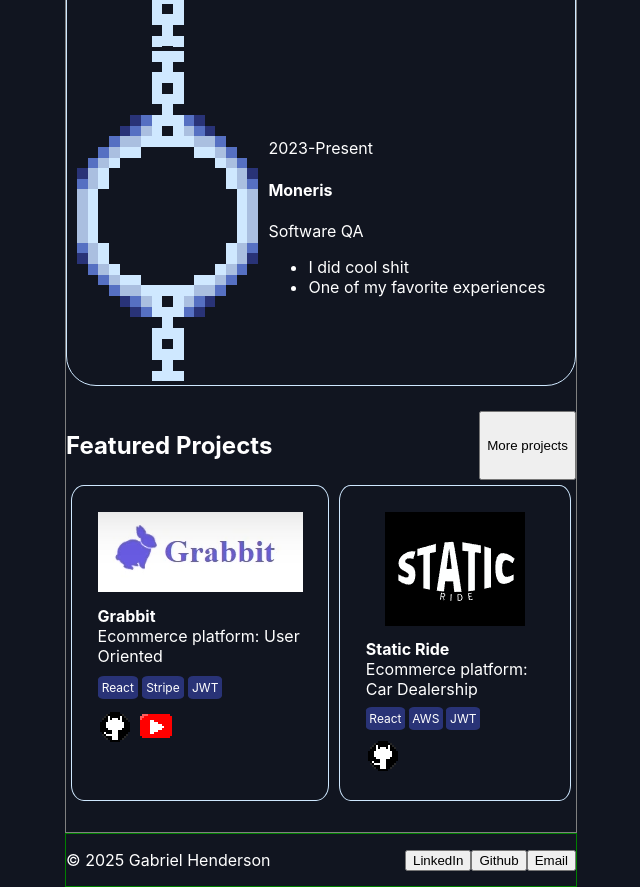
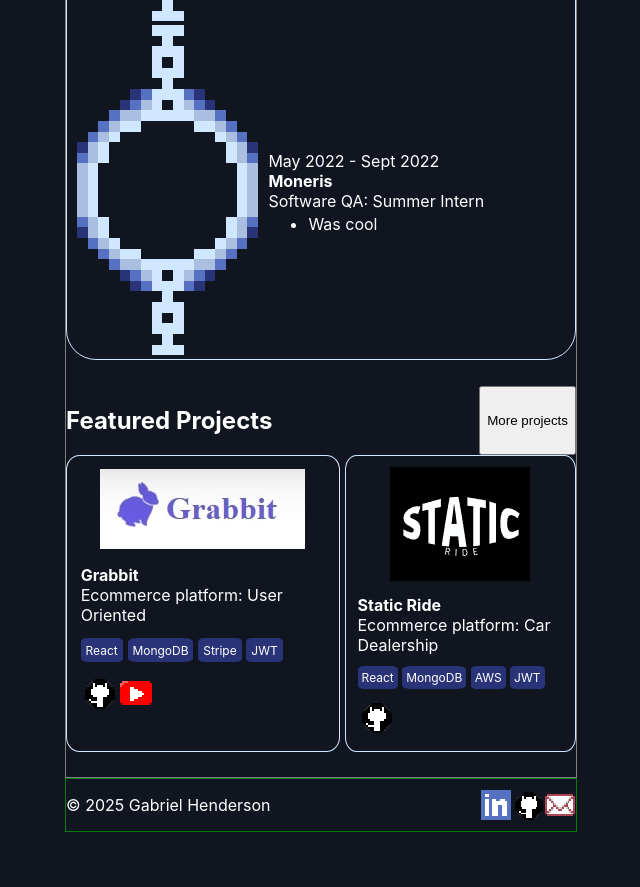
Before and after one commit to hliwudnew/hliwudnew.github.io, a React (Create React App) app in the folder portfolio/: page / in a window 1280 px wide. Shown: the part 660-1547 px from the top of the page, without its empty margins (319-959 px from the left). After the commit the page ends 1492 px from the top, so only its background shows below. Built offline with nearby package versions, Linux system fonts and the light colour scheme.

Commit message:
Project Pages, Fixed Linking Icons, Work + Experience,

```diff
--- a/portfolio/src/Components/Experience.js
+++ b/portfolio/src/Components/Experience.js
@@ -1,6 +1,6 @@
 import "../Styles/Experience.css";
 import moneris from "../Images/moneris-logo-small.png";
-function Experience(){
+function Experience({data}){
     return(
         <div className="Experience-container">
             <div className="Experience-chain">
@@ -15,13 +15,25 @@ function Experience(){
                 {/* <img x="0" y="60" width="300" height="100" className="Experience-img"src={moneris}></img> */}
             </div>
             <div className="Experience-details">
-                <p>2023-Present</p>
-                <h4>Moneris</h4>
-                <p>Software QA</p>
-                <ul>
+                <p style={{margin:"0%"}}>{data.started} - {data.ended}</p>
+                <h4 style={{margin:"0%"}}>{data.where}</h4>
+                <p style={{margin:"0%"}}>{data.title}</p>
+                <ul style={{margin:"0%", marginTop:"1%"}}>
+                {
+                    data?
+                    data.points.map((point,index) =>{
+                        return(
+                            <li key={index}>{point}</li>
+                        );
+                    })
+                    :
+                    <p>No Points</p>
+                }
+                </ul>
+                {/* <ul>
                     <li>I did cool shit</li>
                     <li>One of my favorite experiences</li>
-                </ul>
+                </ul> */}
             </div>
         </div>
     );
--- a/portfolio/src/Components/Footer.js
+++ b/portfolio/src/Components/Footer.js
@@ -1,4 +1,7 @@
 import "../Styles/Footer.css";
+import Email from "./Email";
+import Github from "./Github";
+import LinkedIn from "./LinkedIn";
 function Footer(){
 
     return(
@@ -7,9 +10,9 @@ function Footer(){
                 <p>© 2025 Gabriel Henderson</p>
             </div>
             <div className="Footer-contacts">
-                <button>LinkedIn</button>
-                <button>Github</button>
-                <button>Email</button>
+                <LinkedIn/>
+                <Github/>
+                <Email/>
             </div>
         </div>
     );
--- a/portfolio/src/Components/Github.js
+++ b/portfolio/src/Components/Github.js
@@ -1,7 +1,7 @@
 import "../Styles/IconStyles.css"
 function Github({url}){
     return(
-        <svg style={{marginRight:"5%"}} onClick={() => window.open(url, "_blank")} className="Icon" xmlns="http://www.w3.org/2000/svg" viewBox="0 -0.5 16 16" shape-rendering="crispEdges">
+        <svg onClick={() => window.open(url, "_blank")} className="Icon" xmlns="http://www.w3.org/2000/svg" viewBox="0 -0.5 16 16" shape-rendering="crispEdges">
             <metadata>Made with Pixels to Svg https://codepen.io/shshaw/pen/XbxvNj</metadata>
             <path stroke="#000000" d="M6 1h5M5 2h7M4 3h1M6 3h5M12 3h1M3 4h2M6 4h1M10 4h1M12 4h2M2 5h3M12 5h3M1 6h3M13 6h3M1 7h3M13 7h3M1 8h3M13 8h3M1 9h4M12 9h4M1 10h6M10 10h6M2 11h1M4 11h3M10 11h5M3 12h1M10 12h4M4 13h3M10 13h3M5 14h2M10 14h2M6 15h5" />
             <path stroke="#272727" d="M4 2h1M12 2h1M3 3h1M13 3h1M2 4h1M14 4h1M2 12h1M14 12h1M3 13h1M13 13h1M4 14h1M12 14h1" />
--- a/portfolio/src/Components/ProjectTile.js
+++ b/portfolio/src/Components/ProjectTile.js
@@ -26,7 +26,7 @@ function ProjectTile({data}){
                 }
             </div>
             <div className="ProjectTile-buttons">
-                <Github url={"https://github.com/hliwudnew/Grabbit"}/>
+                <Github url={data.repo}/>
                 {
                     data.demo?
                     <Youtube url={data.demo}/>
--- a/portfolio/src/Pages/HomePage.js
+++ b/portfolio/src/Pages/HomePage.js
@@ -12,26 +12,50 @@ import StaticRide from "../Images/staticride.png"
 import { useState } from "react";
 function HomePage(){
     const navigate = useNavigate();
-    // const [experiences,setExperiences] = useState([
-    //     {
+    const [swapData,setSwapData] = useState("work");
+    const [experience,setExperience] = useState([
+        {
+            type:"work",
+            started:"May 2023",
+            ended:"Sept 2023",
+            where:"Deepdiveai",
+            title:"Frontend Software Development: Summer Intern",
+            points:["Stellar time","Wicked"],
+        },
+        {
+            type:"work",
+            started:"May 2022",
+            ended:"Sept 2022",
+            where:"Moneris",
+            title:"Software QA: Summer Intern",
+            points:["Was cool"],
+        },
+        {
+            type:"education",
+            started:"2021",
+            ended:"2025",
+            where:"York University",
+            title:"Honours B.Sc. Computer Science",
+            points:["4 Years - Dean's Honour Roll"],
+        }
+    ])
 
-    //     }
-    // ])
-
-    //Limit of 2, need to change scaling adn allow warp for more
+    //Only do 2, more might look like a whole lot to look at, as in overwhealming
     const [projects,setProjects] = useState([
         {
             name:"Grabbit",
             description:"Ecommerce platform: User Oriented",
             img:Grabbit,
-            techs:["React","Stripe","JWT"],
+            techs:["React","MongoDB","Stripe","JWT"],
+            repo:"https://github.com/hliwudnew/Grabbit",
             demo:"https://www.youtube.com/watch?v=rR0rE0_wH7E"
         },
         {
             name:"Static Ride",
             description:"Ecommerce platform: Car Dealership",
             img:StaticRide,
-            techs:["React","AWS","JWT"],
+            repo:"https://github.com/dvoicu-cmd/EECS-4413",
+            techs:["React", "MongoDB","AWS","JWT"],
             demo:""
         },
     ])
@@ -59,12 +83,22 @@ function HomePage(){
             </div>
             <div className="HomePage-experience">
                 <div className="HomePage-experience-toggle">
-                    <button>Work</button>
-                    <button>Education</button>
+                    <button onClick={() => setSwapData("work")}>Work</button>
+                    <button onClick={() => setSwapData("education")}>Education</button>
                 </div>
                 <div className="HomePage-experience-content">
-                    <Experience/>
-                    <Experience/>
+                    {
+                        experience?
+                        experience.map((exp,index) =>{
+                            if(exp.type !== swapData)return;
+
+                            return(
+                                <Experience key={index} data={exp}/>
+                            )
+                        })
+                        :
+                        <p>No Experiences Listed</p>
+                    }
                 </div>
             </div>
             <div className="HomePage-featured">
--- a/portfolio/src/Pages/ProjectsPage.js
+++ b/portfolio/src/Pages/ProjectsPage.js
@@ -1,10 +1,53 @@
 import "../Styles/ProjectsPage.css";
+import Grabbit from "../Images/grabbit.png";
+import StaticRide from "../Images/staticride.png";
+import yorkLibrary from "../Images/yorkLibrary.png";
+import { useState } from "react";
+import ProjectTile from "../Components/ProjectTile";
 function ProjectsPage(){
 
+    const [projects,setProjects] = useState([
+        {
+            name:"Grabbit",
+            description:"Ecommerce platform: User Oriented",
+            img:Grabbit,
+            techs:["React","MongoDB","Stripe","JWT"],
+            repo:"https://github.com/hliwudnew/Grabbit",
+            demo:"https://www.youtube.com/watch?v=rR0rE0_wH7E"
+        },
+        {
+            name:"Static Ride",
+            description:"Ecommerce platform: Car Dealership",
+            img:StaticRide,
+            repo:"https://github.com/dvoicu-cmd/EECS-4413",
+            techs:["React", "MongoDB","AWS","JWT"],
+            demo:""
+        },
+        {
+            name:"York Library",
+            description:"Student Library Platform",
+            img:yorkLibrary,
+            techs:["Java","CSV","Swing"],
+            repo:"https://github.com/hliwudnew/YorkLibrary",
+            demo:"https://drive.google.com/file/d/1rw3onmjnVfivlMKHnCWSzeJm5M7-gRA-/view?usp=sharing"
+        },
+    ])
 
     return(
         <div className="ProjectsPage-container">
-            <p>ProjectsPage!!!</p>
+            <h1>My Projects</h1>
+            <div className="ProjectPage-projects">
+                {
+                    projects?
+                    projects.map((project)=>{
+                        return(
+                            <ProjectTile key={project.name} data={project}/>
+                        );
+                    })
+                    :
+                    <p>No Projects Featured Currently</p>
+                }
+            </div>
         </div>
     );
 }
--- a/portfolio/src/Styles/Footer.css
+++ b/portfolio/src/Styles/Footer.css
@@ -6,3 +6,9 @@
     align-items: center;
     justify-content: space-between;
 }
+
+.Footer-contacts{
+    display: flex;
+    flex-direction: row;
+    justify-content: space-between;
+}
--- a/portfolio/src/Styles/HomePage.css
+++ b/portfolio/src/Styles/HomePage.css
@@ -14,13 +14,14 @@
 }
 
 .HomePage-blurb{
-    margin-left: 5%;
-    margin-top: 5%;
+    /* margin-left: 5%;
+    margin-top: 5%; */
+    text-align: left;
 }
 
 .HomePage-Picture{
-    margin-right: 5%;
-    margin-top: 5%;
+    /* margin-right: 5%;
+    margin-top: 5%; */
 }
 
 .HomePage-contacts{
@@ -70,8 +71,8 @@
 }
 
 .HomePage-projects{
-    display: flex;
-    flex-direction: row;
-    margin: 0%;
-    justify-content: space-around;
+    display: grid;
+    grid-template-columns: auto auto;
+    column-gap: 1%;
+    row-gap: 1% ;
 }
--- a/portfolio/src/Styles/IconStyles.css
+++ b/portfolio/src/Styles/IconStyles.css
@@ -3,6 +3,7 @@
     width: 32px;
     height: 32px;
     cursor: pointer;
+    margin: 1%;
 }
 
 /*I have to give each button individual sizes due to scaling*/
--- a/portfolio/src/Styles/ProjectTile.css
+++ b/portfolio/src/Styles/ProjectTile.css
@@ -3,8 +3,6 @@
     border: 1px solid #cfe8ff;
     border-radius: 5%;
     padding: 5%;
-    margin: 1%;
-    width: 100%;
 }
 
 .ProjectTile-frameworks{
--- a/portfolio/src/Styles/ProjectsPage.css
+++ b/portfolio/src/Styles/ProjectsPage.css
@@ -1,7 +1,15 @@
 .ProjectsPage-container{
-    text-align: center;
+    text-align: left;
     border: 1px grey solid;
     min-height: 100vh;
     max-height: 100%;
     padding-top: 10%;
 }
+
+.ProjectPage-projects{
+    display: grid;
+    grid-template-columns: auto auto;
+    column-gap: 4%;
+    row-gap: 5% ;
+    margin: 0%;
+}
```
Also changed, not shown: portfolio/src/Images/yorkLibrary.png (added), portfolio/src/Styles/Experience.css (line endings or trailing spaces).
